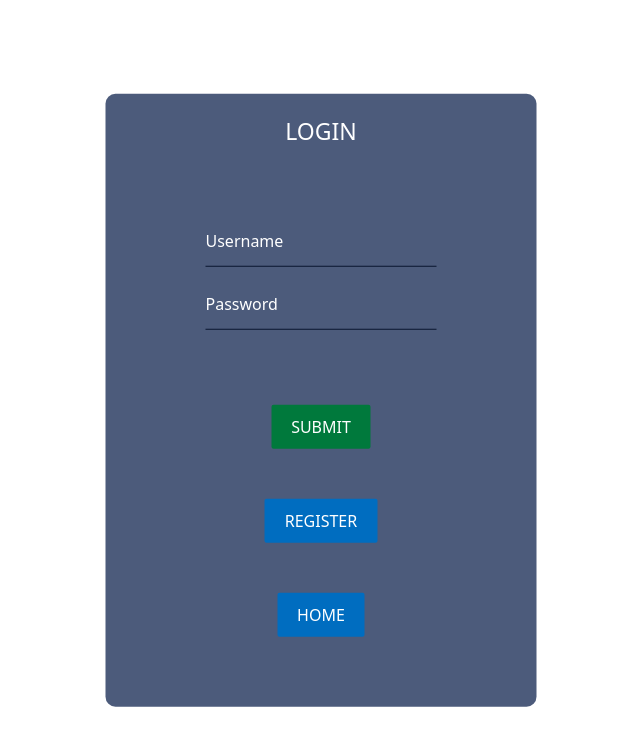
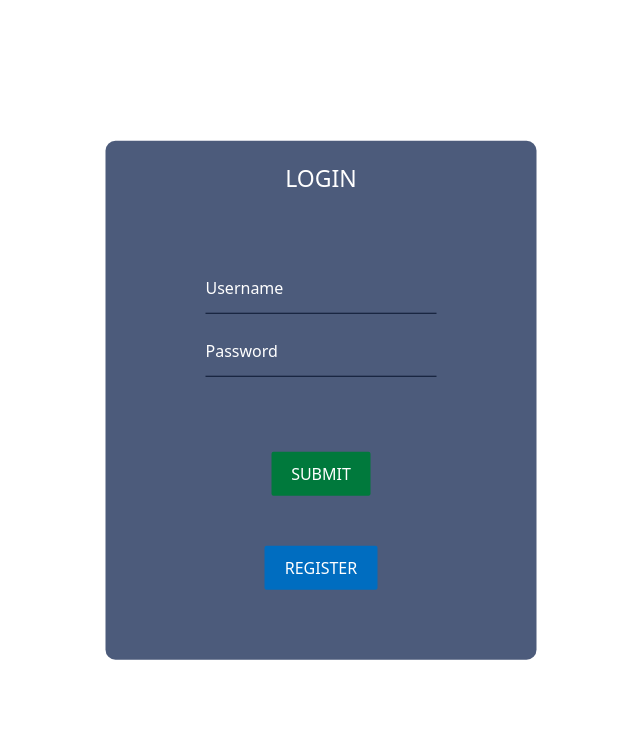
Before and after one commit to Eygonb/CodeMessage, a React (Create React App) app: page /login in a window 1280 px wide. Shown: the top 746 px of the page, without its empty margins (319-959 px from the left). Built offline with nearby package versions, Linux system fonts and the light colour scheme.

Commit message:
из логина убрана временная ссылка на домашнюю страницу

```diff
--- a/src/messenger/Login/Login.js
+++ b/src/messenger/Login/Login.js
@@ -2,6 +2,7 @@ import * as React from 'react';
 import {Component} from "react";
 
 import './Login.css';
+import '../../index.css';
 import {Link} from "react-router-dom";
 
 export default class Login extends Component {
@@ -12,7 +13,6 @@ export default class Login extends Component {
                     <div className="login-box">
                         <span className="text-center">login</span>
                         <div className="input-container">
-                            {/*<h1 className="login-name">name </h1>*/}
                             <input name="Username" id="Name" className="validate" required="required"/>
                             <label>Username</label>
                         </div>
@@ -30,11 +30,6 @@ export default class Login extends Component {
                                 register
                             </button>
                         </Link>
-                        <Link to="/">
-                            <button type="button" className="btn-register">
-                                Home
-                            </button>
-                        </Link>
 
                     </div>
                 </form>
```
